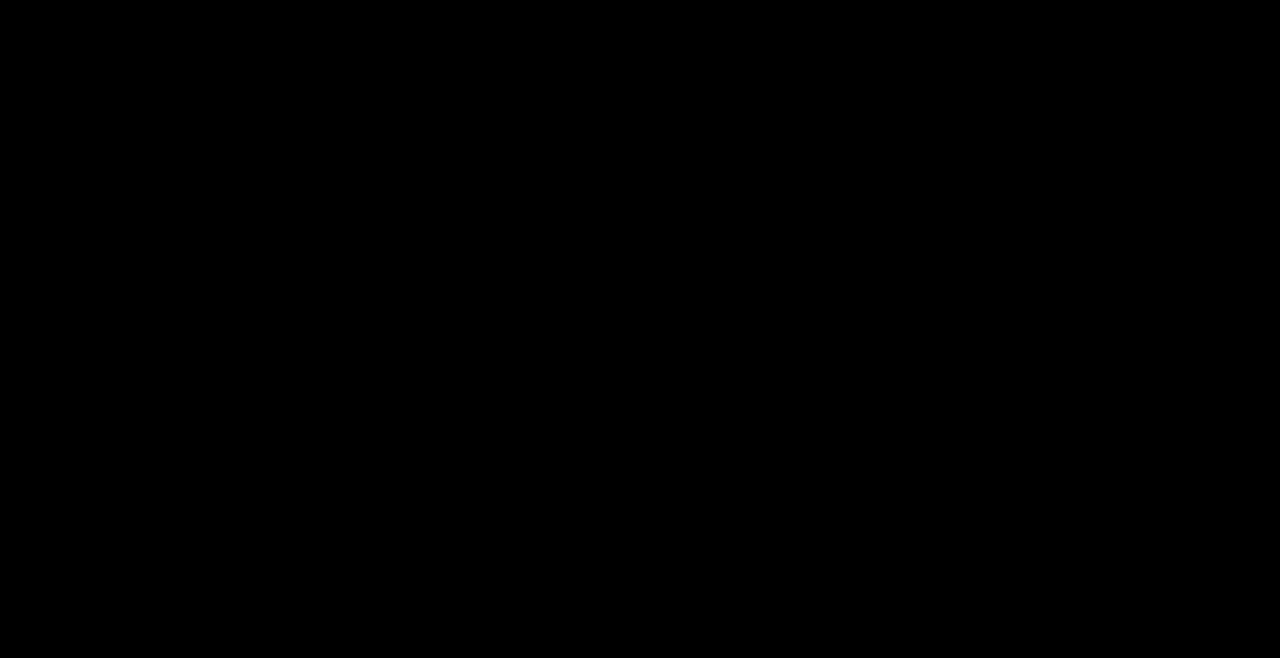
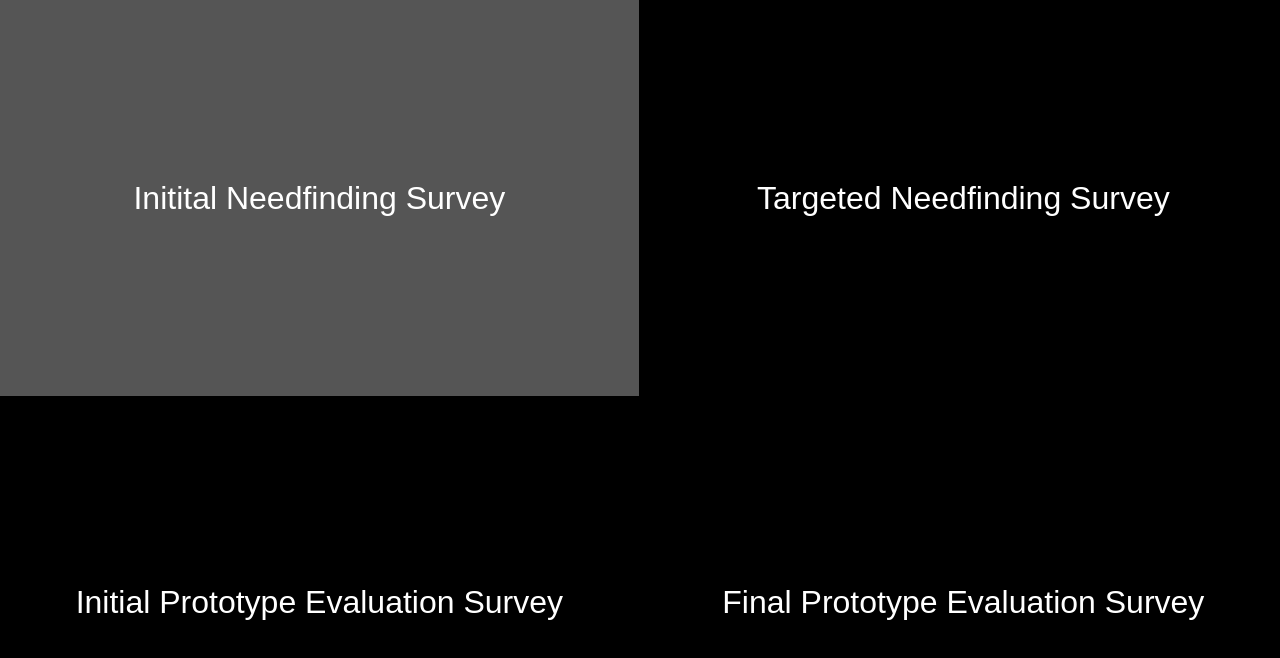
Before and after one commit to sbwhitt/OMS-CS6750, an Angular app: page /surveys in a window 1280 px wide. Before the commit this address led to /. Shown: the top 658 px of the page. Built offline with nearby package versions, Linux system fonts and the light colour scheme.

Commit message:
update surveys

```diff
--- a/src/app/app.routes.ts
+++ b/src/app/app.routes.ts
@@ -5,5 +5,5 @@ import { SurveyResultsComponent } from './survey-results/survey-results.componen
 export const routes: Routes = [
     {path: "", component: PrototypeComponent},
     {path: "prototype", component: PrototypeComponent},
-    {path: "survey-results", component: SurveyResultsComponent}
+    {path: "surveys", component: SurveyResultsComponent}
 ];
--- a/src/app/prototype/prototype.component.html
+++ b/src/app/prototype/prototype.component.html
@@ -5,7 +5,7 @@
         </div>
         <p class="info-text">This is the final prototype for Samuel Whittenberger's OMS CS6750 Individual Project. This prototype is meant to showcase a more straightforward way for users to customize the appearance of captions within the Netflix video player. View the background of the task and the initial prototypes
             <a href="https://docs.google.com/presentation/d/1XtSkZ46Fb7T9Rjr5gp5zCWPCyU2ZR6QmmOeVaISCL8M/edit?usp=sharing" rel="noref" target="_blank">here</a>,
-            or the results for project surveys <a href="https://sbwhitt.github.io/OMS-CS6750/survey-results" rel="noref" target="_blank">here</a>.
+            or the results for project surveys <a routerLink="/surveys" rel="noref" target="_blank">here</a>.
         </p>
         <p class="info-text">
             The prototype is meant to be a semi-functional duplicate of the existing Netflix video player with the proposed features added. Access the new subtitle customization menu by opening the captions menu in the lower right hand side of the screen and selecting the gear icon next to '<b>Subtitles</b>.' Captions can also be enabled/disabled by pressing '<b>c</b>' on your keyboard. This information menu can be opened again by selecting the icon in the top left of the screen or by pressing '<b>i</b>' on your keyboard.
--- a/src/app/prototype/prototype.component.ts
+++ b/src/app/prototype/prototype.component.ts
@@ -2,13 +2,14 @@ import { NgFor, NgIf } from '@angular/common';
 import { Component } from '@angular/core';
 import { HostListener } from '@angular/core';
 import { CaptionItemComponent } from '../caption-item/caption-item.component';
+import { RouterLink } from '@angular/router';
 
 interface Option { title: string; active: boolean };
 
 @Component({
   selector: 'app-prototype',
   standalone: true,
-  imports: [NgIf, NgFor, CaptionItemComponent],
+  imports: [NgIf, NgFor, CaptionItemComponent, RouterLink],
   templateUrl: './prototype.component.html',
   styleUrl: './prototype.component.css'
 })
--- a/src/app/survey-results/survey-results.component.css
+++ b/src/app/survey-results/survey-results.component.css
@@ -1,26 +1,29 @@
 .card {
     color: white;
-    background: #333;
-    margin: 0.5rem;
+    /* background: #333; */
     padding: 2rem;
-    border-radius: 3px;
 }
 .survey-options {
-    display: flex;
-    flex-direction: row;
-    justify-content: space-between;
+    position: absolute;
+    top: 0;
+    left: 0;
+    width: 100%;
+    height: 100%;
+    display: grid;
+    row-gap: 0.5rem;
+    column-gap: 0.5rem;
 }
 .survey-btn {
-    font-size: 2rem;
+    background: black;
     width: 100%;
     height: 100%;
+    font-size: 2rem;
     outline: none;
     border: none;
 }
 .survey-btn:hover {
     cursor: pointer;
     background: #555;
-    scale: 102%;
 }
 .survey-btn:focus {
     outline: solid white 2px;
@@ -35,6 +38,25 @@
 .survey-item {
     margin: 0;
 }
+.survey-title {
+    display: flex;
+    flex-direction: row;
+    justify-content: flex-start;
+}
+.back-icon {
+    width: 2rem;
+    height: 2rem;
+    margin: auto 0 auto 0;
+}
+.back-icon:hover {
+    cursor: pointer;
+    scale: 110%;
+}
+.title {
+    font-size: 2rem;
+    font-weight: bold;
+    margin-left: 1rem;
+}
 .survey-question {
     margin: 0;
     padding: 1rem;
--- a/src/app/survey-results/survey-results.component.html
+++ b/src/app/survey-results/survey-results.component.html
@@ -1,33 +1,39 @@
-<div class="survey-options">
+<div class="survey-options" *ngIf="selectedSurvey === null">
     <button
+        style="grid-column: 1 / 2; grid-row: 1 / 2;"
         tabindex="1"
         (click)="selectSurvey(1)"
-        class="survey-btn card"
-        [ngClass]="{ 'selected': surveyNumber === 1 }">
+        class="survey-btn card">
         Initital Needfinding Survey
     </button>
     <button
+    style="grid-column: 2 / 2; grid-row: 1 / 2;"
         tabindex="2"
         (click)="selectSurvey(2)"
-        class="survey-btn card"
-        [ngClass]="{ 'selected': surveyNumber === 2 }">
+        class="survey-btn card">
         Targeted Needfinding Survey
     </button>
     <button
+        style="grid-column: 1 / 2; grid-row: 2 / 2;"
         tabindex="3"
         (click)="selectSurvey(3)"
-        class="survey-btn card"
-        [ngClass]="{ 'selected': surveyNumber === 3 }">
+        class="survey-btn card">
         Initial Prototype Evaluation Survey</button>
     <button
+        style="grid-column: 2 / 2; grid-row: 2 / 2;"
         tabindex="4"
         (click)="selectSurvey(4)"
-        class="survey-btn card"
-        [ngClass]="{ 'selected': surveyNumber === 4 }">
+        class="survey-btn card">
         Final Prototype Evaluation Survey
     </button>
 </div>
 <div class="selected-survey card" *ngIf="selectedSurvey !== null">
+    <div class="survey-title">
+        <!-- back arrow -->
+        <svg tabindex="1" (click)="deselectSurvey();" class="back-icon" fill="white" viewBox="0 0 1024 1024" xmlns="http://www.w3.org/2000/svg"><g id="SVGRepo_bgCarrier" stroke-width="0"></g><g id="SVGRepo_tracerCarrier" stroke-linecap="round" stroke-linejoin="round"></g><g id="SVGRepo_iconCarrier"><path d="M222.927 580.115l301.354 328.512c24.354 28.708 20.825 71.724-7.883 96.078s-71.724 20.825-96.078-7.883L19.576 559.963a67.846 67.846 0 01-13.784-20.022 68.03 68.03 0 01-5.977-29.488l.001-.063a68.343 68.343 0 017.265-29.134 68.28 68.28 0 011.384-2.6 67.59 67.59 0 0110.102-13.687L429.966 21.113c25.592-27.611 68.721-29.247 96.331-3.656s29.247 68.721 3.656 96.331L224.088 443.784h730.46c37.647 0 68.166 30.519 68.166 68.166s-30.519 68.166-68.166 68.166H222.927z"></path></g></svg>
+        <span class="title">{{surveyTitle}}</span>
+    </div>
+    <hr style="width: 100%; margin-top: 1.5rem;" />
     <div class="survey-item" *ngFor="let q of selectedSurvey; index as i">
         <h3 tabindex={{5+i}} (click)="selectQuestion(i)" class="survey-question">Q{{i+1}}: {{q.text}}</h3>
         <span *ngIf="q.selected">
--- a/src/app/survey-results/survey-results.component.ts
+++ b/src/app/survey-results/survey-results.component.ts
@@ -15,25 +15,37 @@ import survey3Data from "../../assets/surveys/survey3.json";
 })
 export class SurveyResultsComponent {
   surveyNumber: number = 1;
-  selectedSurvey: Question[] | null = survey1Data;
+  surveyTitle: string = "";
+  selectedSurvey: Question[] | null = null;
   selectedQuestions: number[] = [];
 
   selectSurvey(i: number) {
     this.surveyNumber = i;
     switch (i) {
+      case 0:
+        this.selectedSurvey = null;
+        break;
       case 1:
+        this.surveyTitle = "Initial Needfinding Survey";
         this.selectedSurvey = survey1Data;
         break;
       case 2:
+        this.surveyTitle = "Targeted Needfinding Survey";
         this.selectedSurvey = survey2Data;
         break;
       case 3:
+        this.surveyTitle = "Initial Prototype Evaluation Survey";
         this.selectedSurvey = survey3Data;
         break;
       case 4:
+        this.surveyTitle = "Final Prototype Evaluation Survey";
         this.selectedSurvey = null;
         break;
     }
+  }
+
+  deselectSurvey() {
+    this.selectedSurvey = null;
   }
 
   selectQuestion(i: number) {
```
Also changed, not shown: 5 other files (tests, documents, lock files or other folders).
